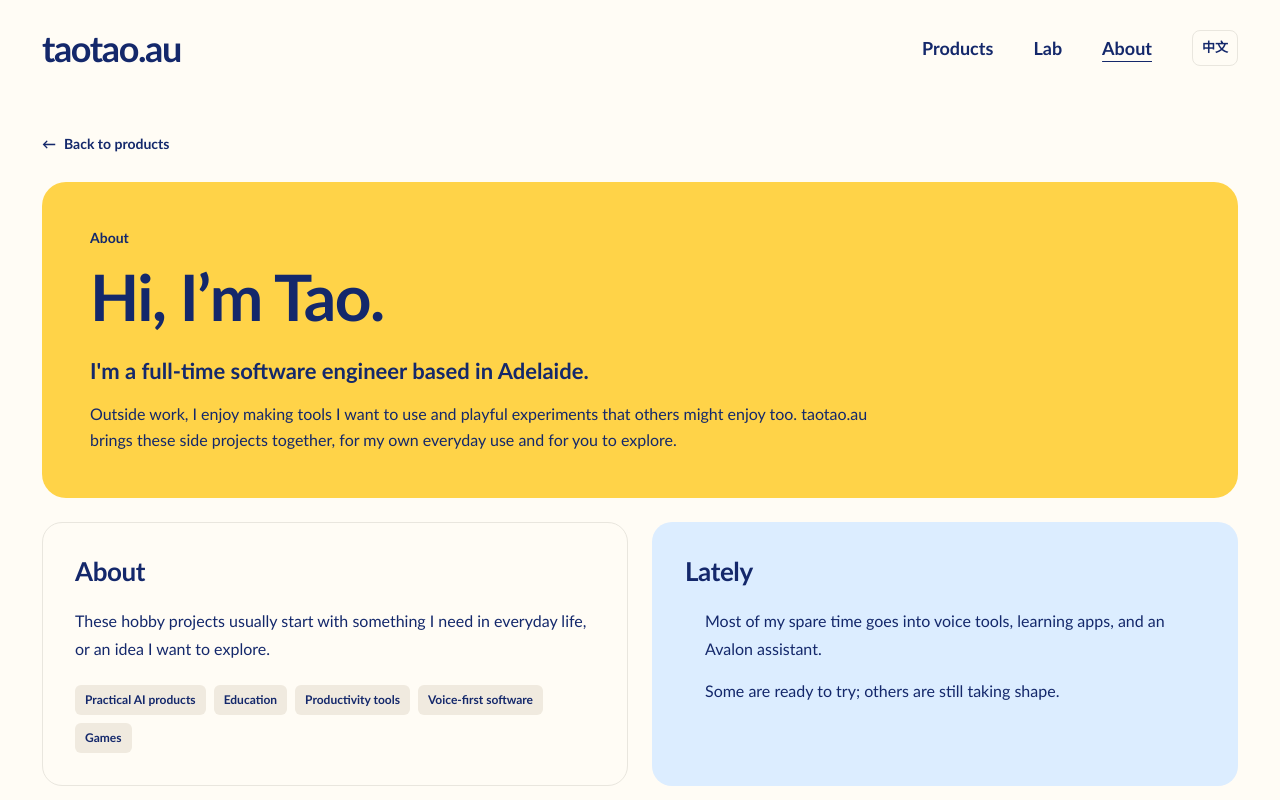
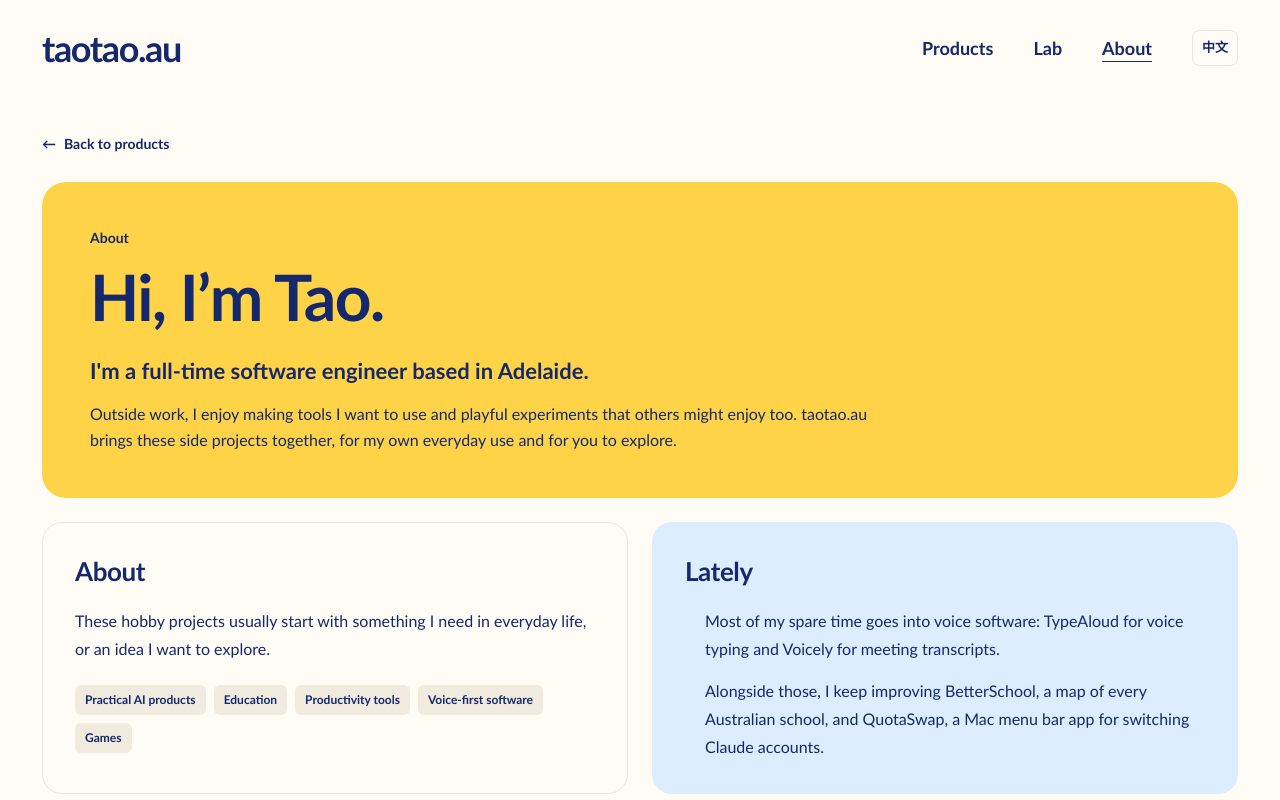
Before and after one commit to hellotaotao/taotao-au, a Next.js app: page /about in a window 1280 px wide. Shown: the top 800 px of the page. Built offline with nearby package versions, Linux system fonts and the light colour scheme.

Commit message:
Update the About page's recent work to match current projects
Co-Authored-By: Claude Opus 5.5 <noreply@anthropic.com>

```diff
--- a/src/app/i18n.ts
+++ b/src/app/i18n.ts
@@ -240,8 +240,8 @@ export const translations = {
       "Games",
     ],
     nowItems: [
-      "Most of my spare time goes into voice tools, learning apps, and an Avalon assistant.",
-      "Some are ready to try; others are still taking shape.",
+      "Most of my spare time goes into voice software: TypeAloud for voice typing and Voicely for meeting transcripts.",
+      "Alongside those, I keep improving BetterSchool, a map of every Australian school, and QuotaSwap, a Mac menu bar app for switching Claude accounts.",
     ],
     hero: {
       lead: "I'm a full-time software engineer based in Adelaide.",
@@ -277,8 +277,8 @@ export const translations = {
     ],
     focusAreas: ["实用 AI 产品", "教育", "效率工具", "语音优先软件", "游戏"],
     nowItems: [
-      "业余时间主要花在语音工具、学习应用和阿瓦隆助手上。",
-      "有些已经可以使用，有些还在慢慢打磨。",
+      "业余时间主要花在语音软件上：语音输入软件 TypeAloud，和会议转写应用 Voicely。",
+      "另外也在持续改进 BetterSchool（全澳学校地图）和 QuotaSwap（切换 Claude 账号的 Mac 菜单栏应用）。",
     ],
     hero: {
       lead: "我住在阿德莱德，是一名全职软件工程师。",
```
